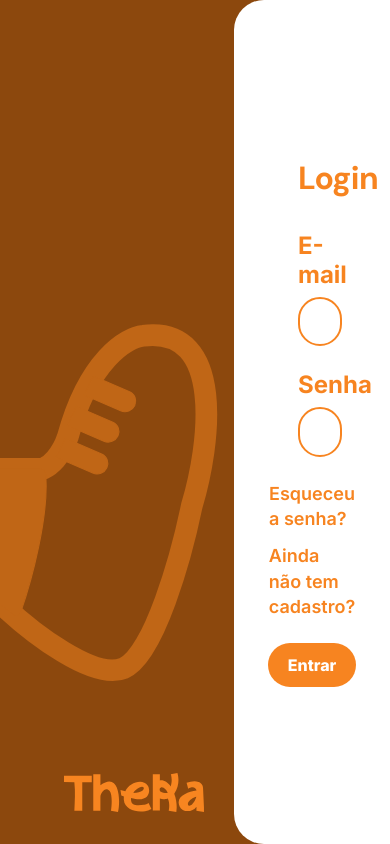
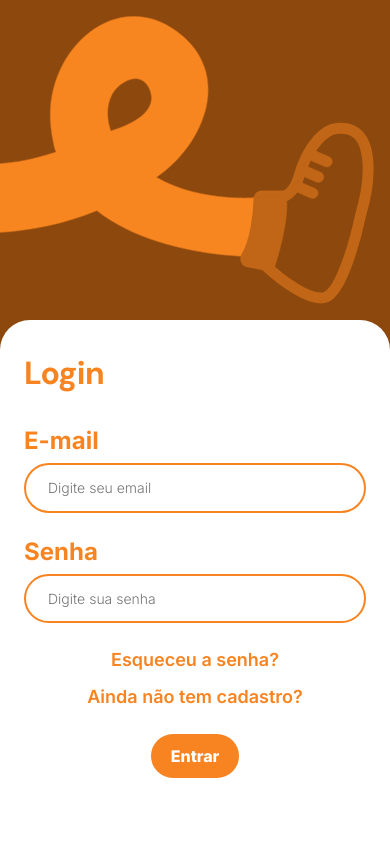
Before and after one commit to 1nogueirae/theka-library, a React (Vite) app: page /login in a window 390 px wide. Built offline with nearby package versions, Linux system fonts and the light colour scheme.

Commit message:
feat(BaseAuthPage): refine layout styles and add responsive adjustments

```diff
--- a/src/pages/BaseAuthPage.module.css
+++ b/src/pages/BaseAuthPage.module.css
@@ -23,6 +23,10 @@
     margin-bottom: var(--space-12);
 }
 
+.leftLeg {
+    justify-content: flex-start;
+}
+
 .logo {
     position: absolute;
     left: var(--space-16);
@@ -36,8 +40,7 @@
     flex-grow: 1;
     min-width: 0;
     flex-direction: column;
-    justify-content: safe center;
-    padding: var(--space-16);
+    padding: 20dvh var(--space-16) var(--space-16);
     background-color: white;
     border-top-left-radius: var(--radius-lg);
     border-bottom-left-radius: var(--radius-lg);
@@ -48,3 +51,32 @@
     width: 100%;
     max-width: 30rem;
 }
+
+
+@media (max-width: 768px) {
+    .baseAuthPageContainer {
+        flex-direction: column;
+    }
+
+    .illustrationContainer {
+        max-height: 20rem;
+    }
+
+    .mascote {
+        height: 100%;
+        width: auto;
+        margin-bottom: 0;
+    }
+
+    .logo {
+        display: none;
+    }
+
+    .formContainer {
+        border-top-left-radius: var(--radius-lg);
+        border-top-right-radius: var(--radius-lg);
+        border-bottom-left-radius: 0;
+        border-bottom-right-radius: 0;
+        padding: var(--space-8) var(--space-6);
+    }
+}
```
